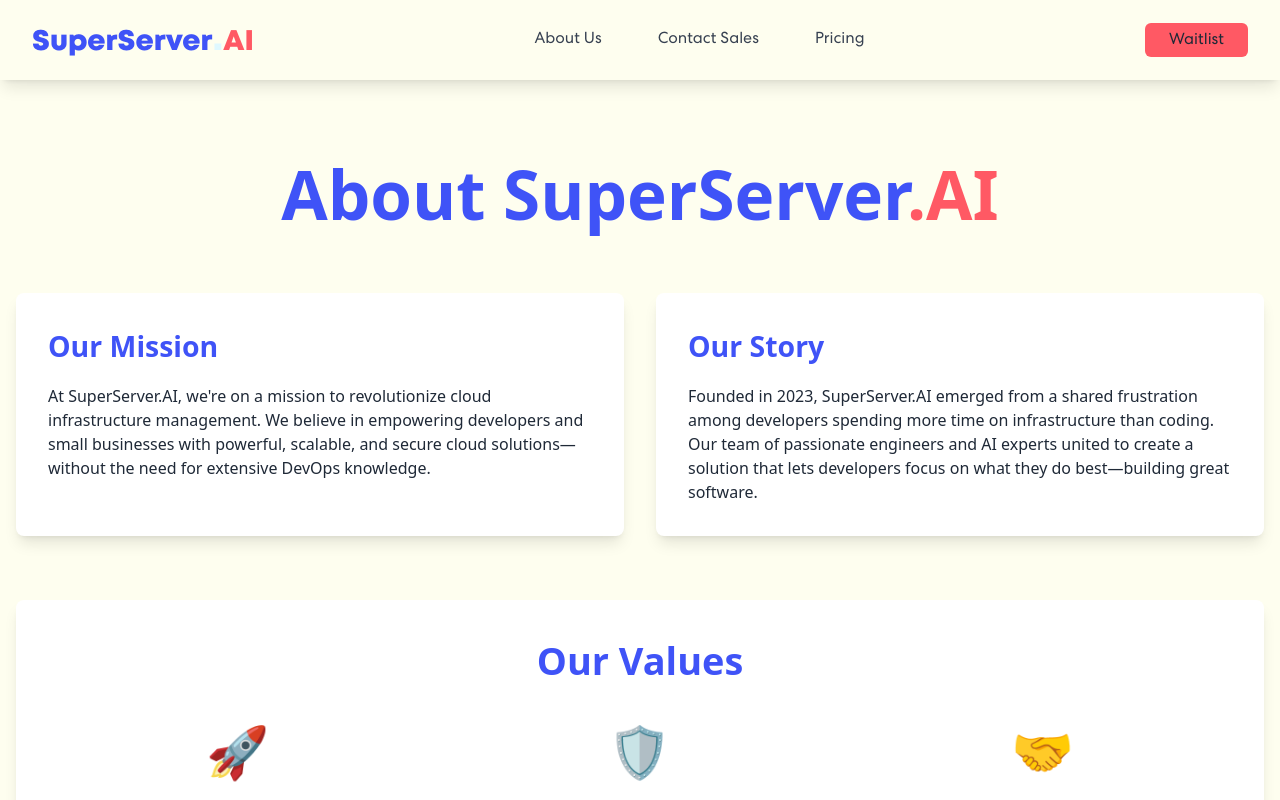
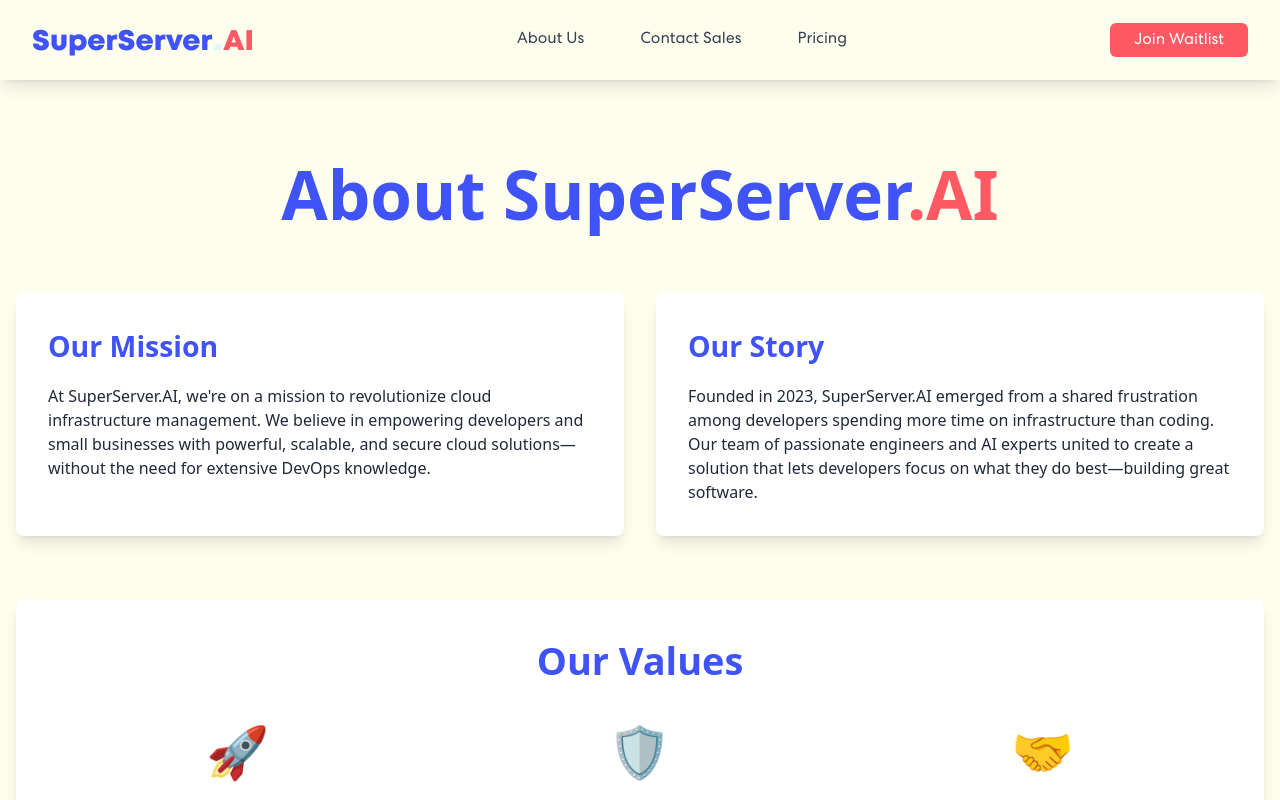
Before and after one commit to Avinier/SuperServerAI-LandingPage, a React (Vite) app: page /about in a window 1280 px wide. Shown: the top 800 px of the page. Built offline with nearby package versions, Linux system fonts and the light colour scheme.

Commit message:
Update Header.jsx

```diff
--- a/src/components/Header.jsx
+++ b/src/components/Header.jsx
@@ -227,9 +227,9 @@ function Header() {
           </div> */}
           <Link
               to="/https://hu56kt7hdn2.typeform.com/to/vD8NjERN"
-              className="bg-secondary text-text px-6 py-1 pt-1.5 rounded-md text-base font-body transition-all duration-300 hover:bg-accent hover:shadow-lg transform hover:scale-105 hover:-translate-y-1"
+              className="bg-secondary text-white px-6 py-1 pt-1.5 rounded-md text-base font-body transition-all duration-300 hover:bg-accent hover:shadow-lg transform hover:scale-105 hover:-translate-y-1"
             >
-              Waitlist
+              Join Waitlist
             </Link>
         </div>
       </div>
```
